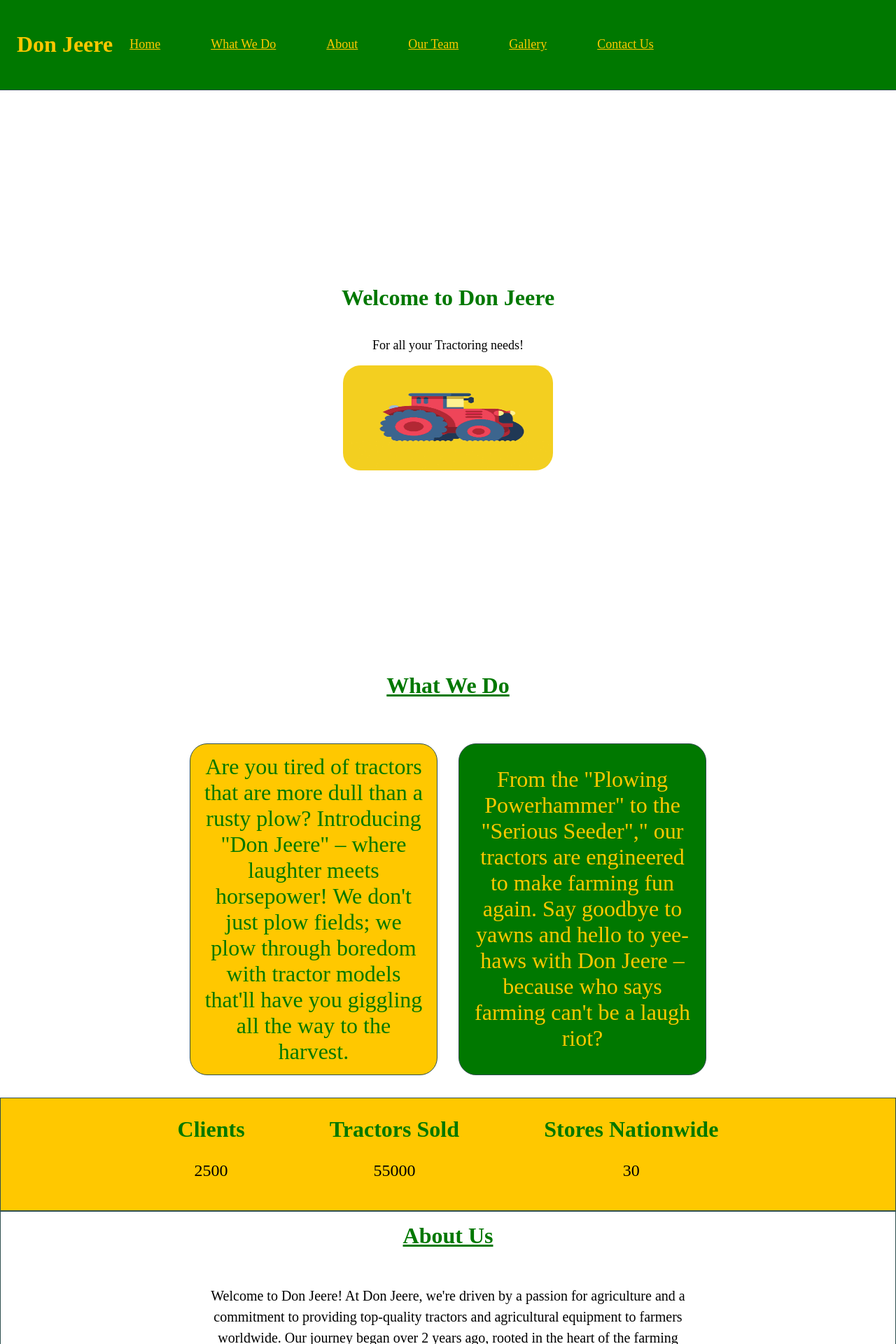
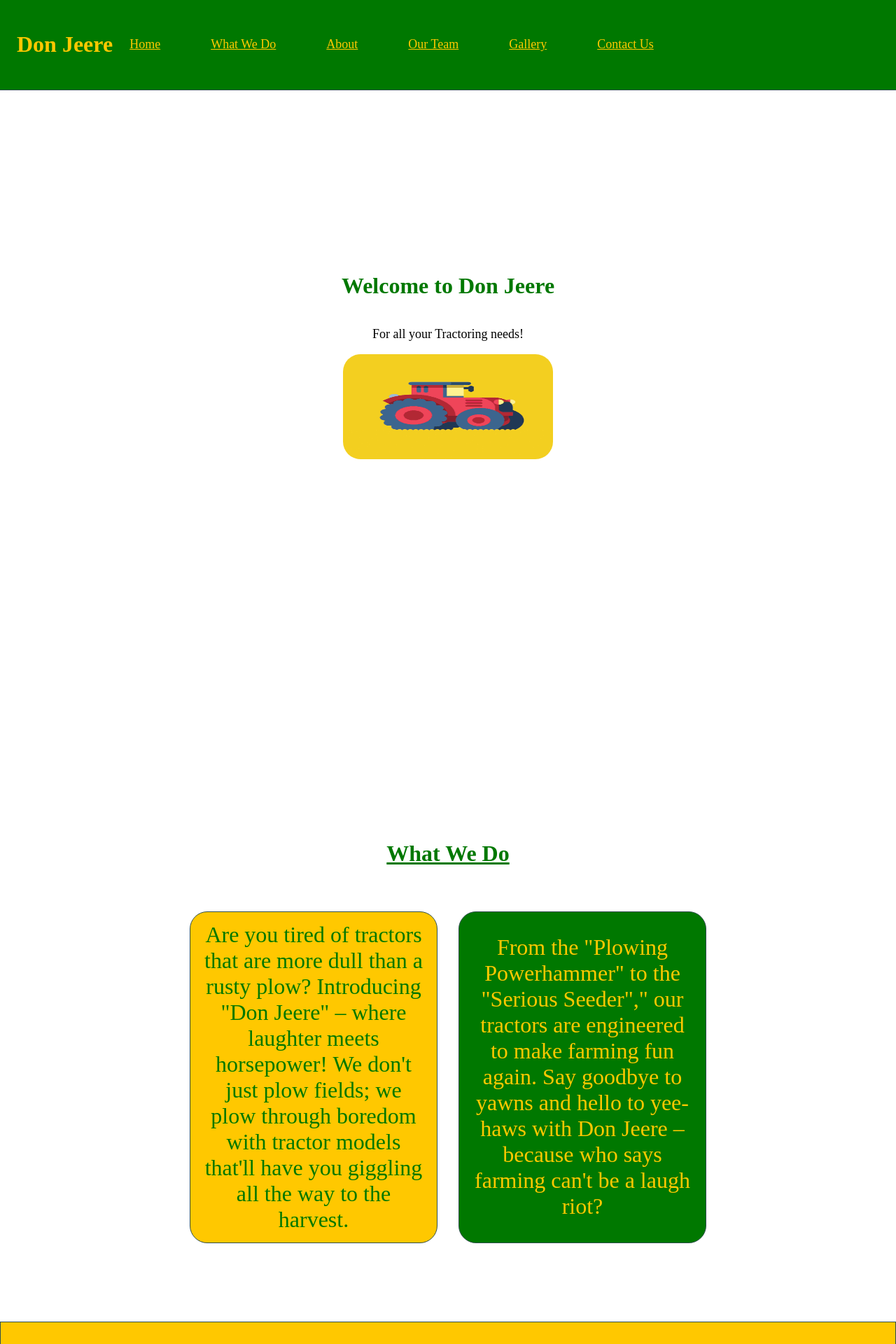
Before and after one commit to MikeyAlmighty/DonJeere, a Next.js app: page / in a window 1280 px wide. Shown: the top 1920 px of the page at 70% size. Built offline with nearby package versions, Linux system fonts and the light colour scheme.

Commit message:
chore: Style updates on metrics and Landing

```diff
--- a/components/sections/landing/Styles.scss
+++ b/components/sections/landing/Styles.scss
@@ -6,9 +6,9 @@ body {
 
 .landingContainer {
     display: flex;
+    padding-top: 15em;
     flex-direction: column;
     align-items: center;
-    justify-content: center;
     height: 100vh;
 }
 
--- a/components/sections/metrics/Styles.scss
+++ b/components/sections/metrics/Styles.scss
@@ -5,7 +5,9 @@
     background-color: $secondary-color;
     display: flex;
     justify-content: space-around;
-    padding: 0 15vw;
+    align-items: center;
+    padding: 0 5em;
+    margin-top: 5em;
     flex-direction: row;
     text-align: center;
     border: $primary-border;
```
